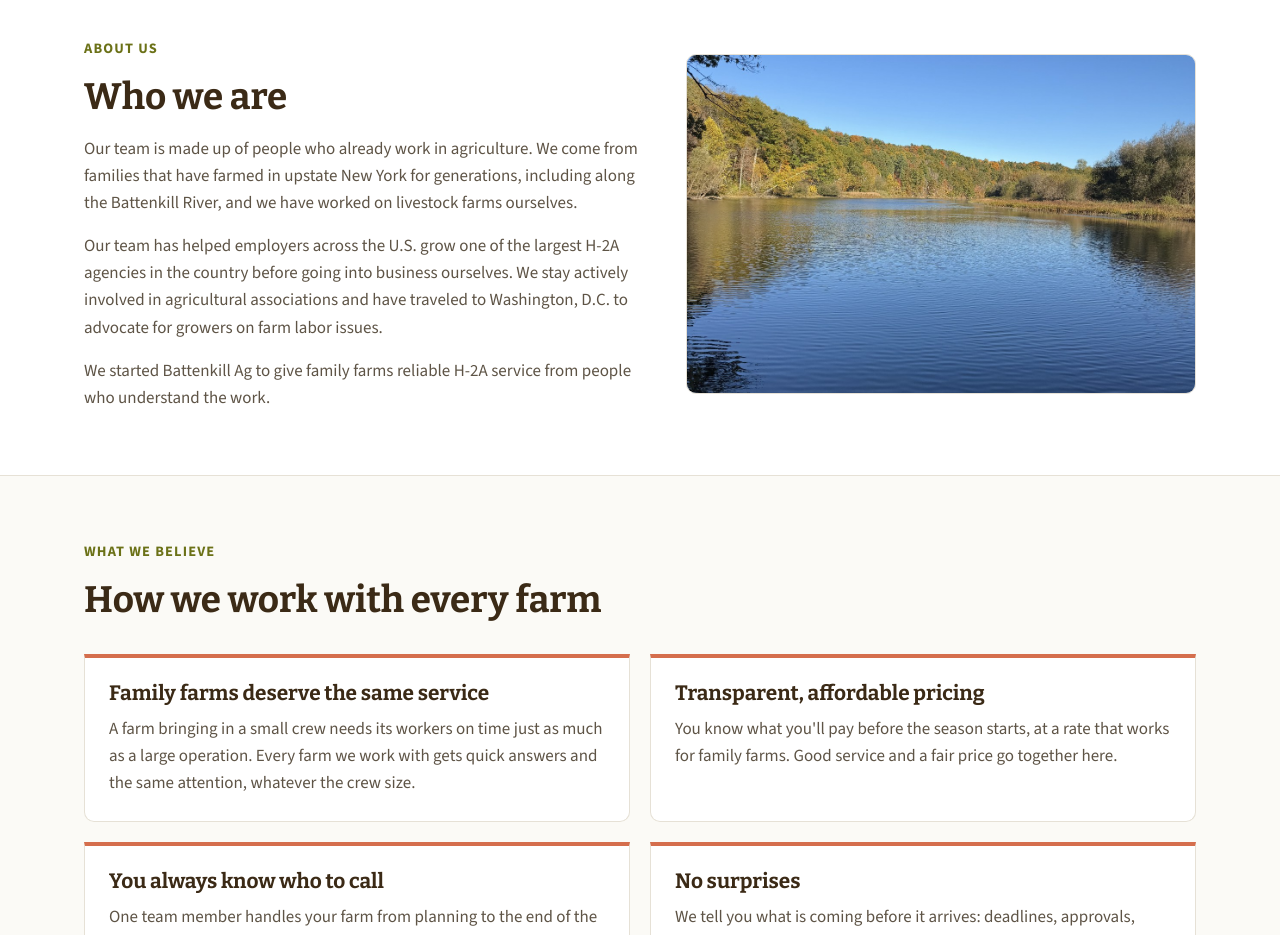
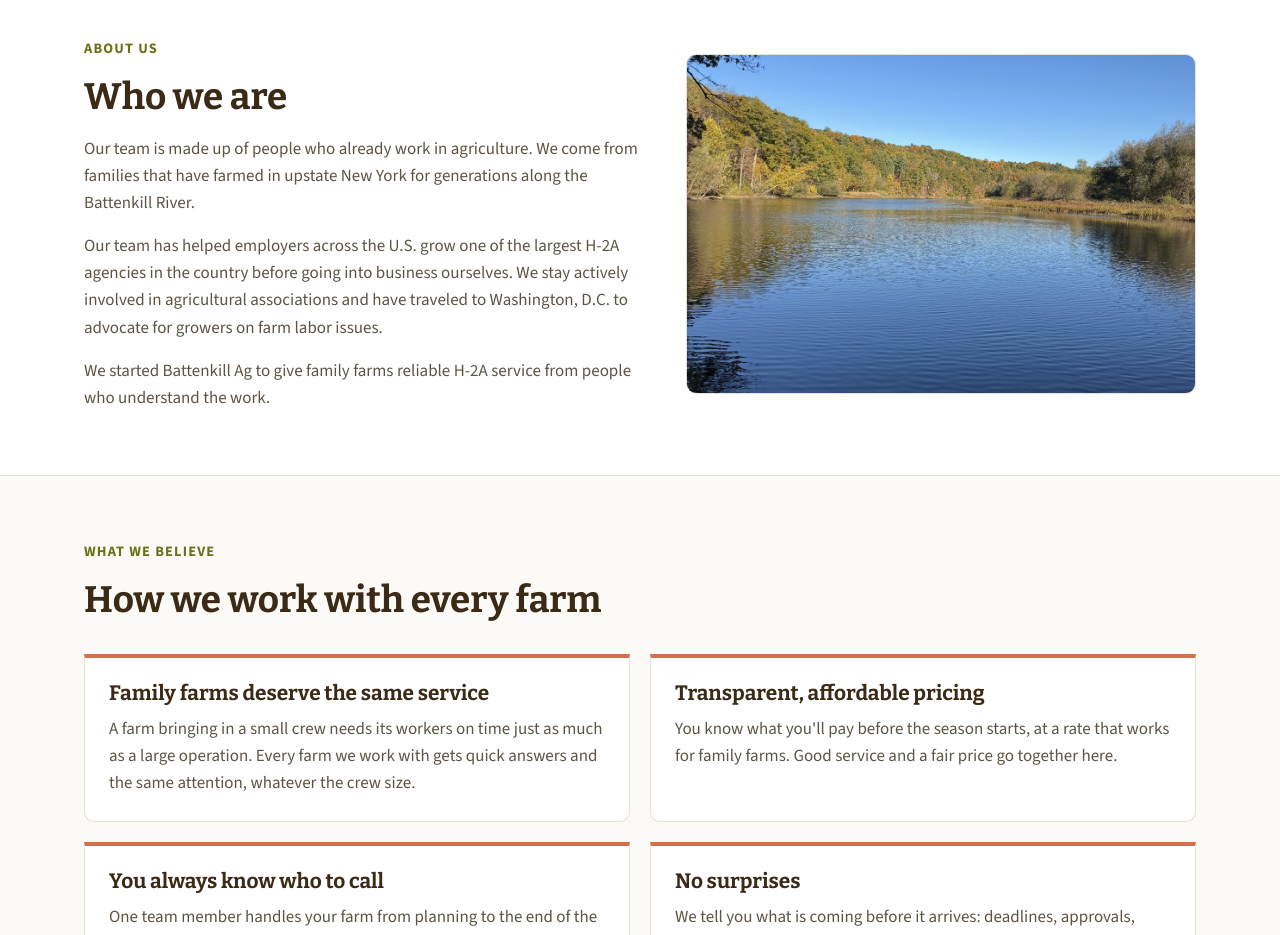
Before and after one commit to mfarh2a/battenkillag-use-me, a Next.js app: page /why-battenkill in a window 1280 px wide. Shown: the part 960-1895 px from the top of the page. Built offline with nearby package versions, Linux system fonts and the light colour scheme; no server answers.

Commit message:
About: along the Battenkill River
Co-Authored-By: Claude Opus 5.5 <noreply@anthropic.com>
Claude-Session: https://claude.ai/code/session_015cpjf5ajPeXVSvyknWthQ2

```diff
--- a/app/why-battenkill/page.tsx
+++ b/app/why-battenkill/page.tsx
@@ -52,8 +52,7 @@ export default function WhyBattenkill() {
             <h2>Who we are</h2>
             <p className="muted">
               Our team is made up of people who already work in agriculture. We come from families that have farmed in
-              upstate New York for generations, including along the Battenkill River, and we have worked on livestock
-              farms ourselves.
+              upstate New York for generations along the Battenkill River.
             </p>
             <p className="muted">
               Our team has helped employers across the U.S. grow one of the largest H-2A agencies in the
```
